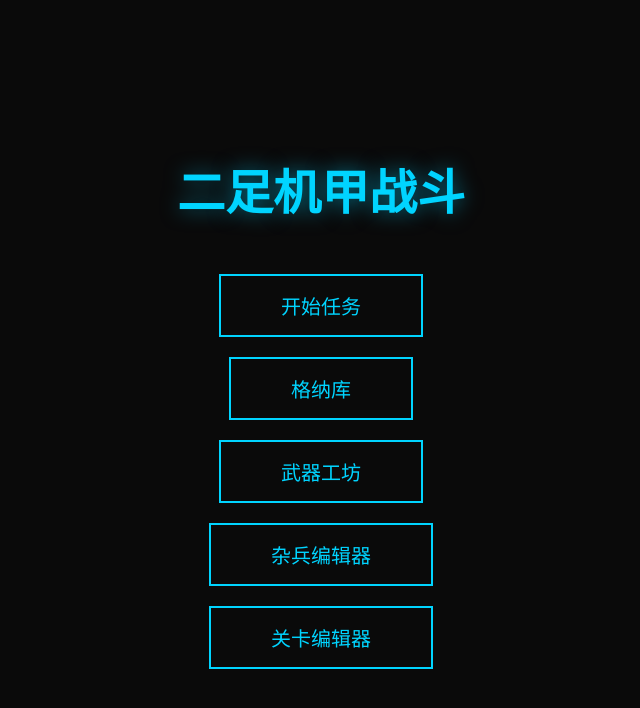
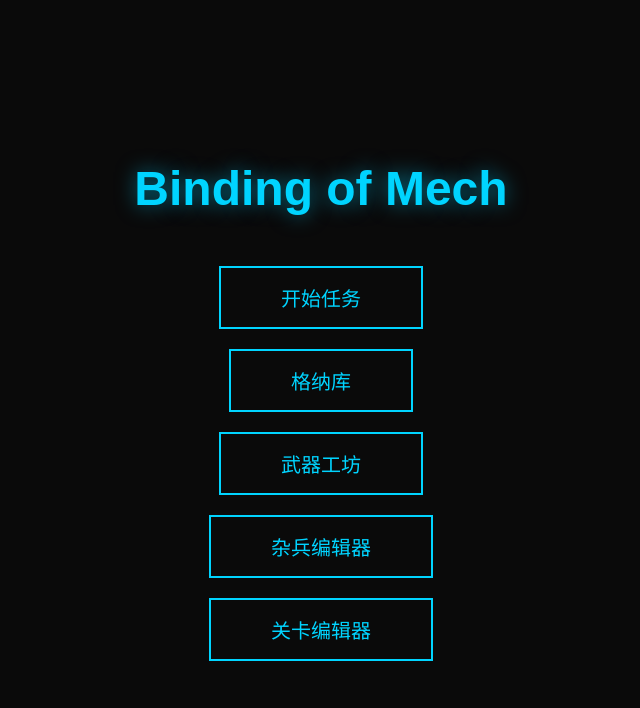
Before and after one commit to lychees/binding_of_mech, a plain HTML site: page index.html in a window 1280 px wide. Shown: the whole page, without its empty margins (319-959 px from the left). Drawn offline with Linux system fonts and the light colour scheme.

Commit message:
chore: rename game title to Binding of Mech

```diff
--- a/index.html
+++ b/index.html
@@ -3,13 +3,13 @@
 <head>
     <meta charset="UTF-8">
     <meta name="viewport" content="width=device-width, initial-scale=1.0">
-    <title>二足机甲战斗</title>
+    <title>Binding of Mech</title>
     <link rel="stylesheet" href="css/style.css">
 </head>
 <body>
     <!-- 主菜单 -->
     <div id="mainMenu">
-        <h1>二足机甲战斗</h1>
+        <h1>Binding of Mech</h1>
         <button class="menu-btn" onclick="showLevelSelect()">开始任务</button>
         <button class="menu-btn" onclick="showHangar()">格纳库</button>
         <button class="menu-btn" onclick="showWeaponEditor()">武器工坊</button>
```
Also changed, not shown: mech_game.html (+1 -1 lines).
